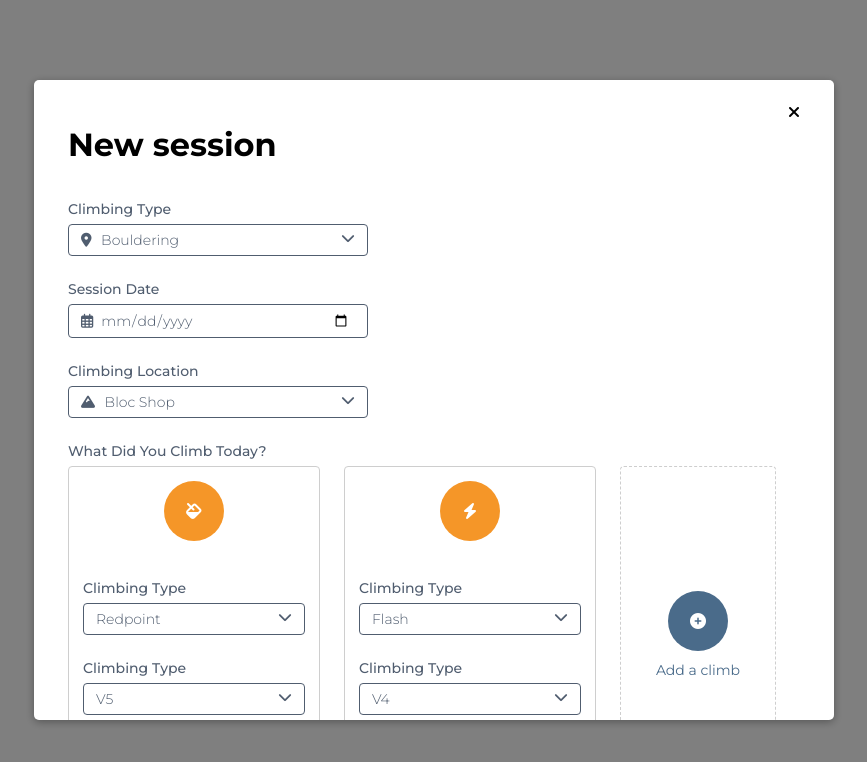
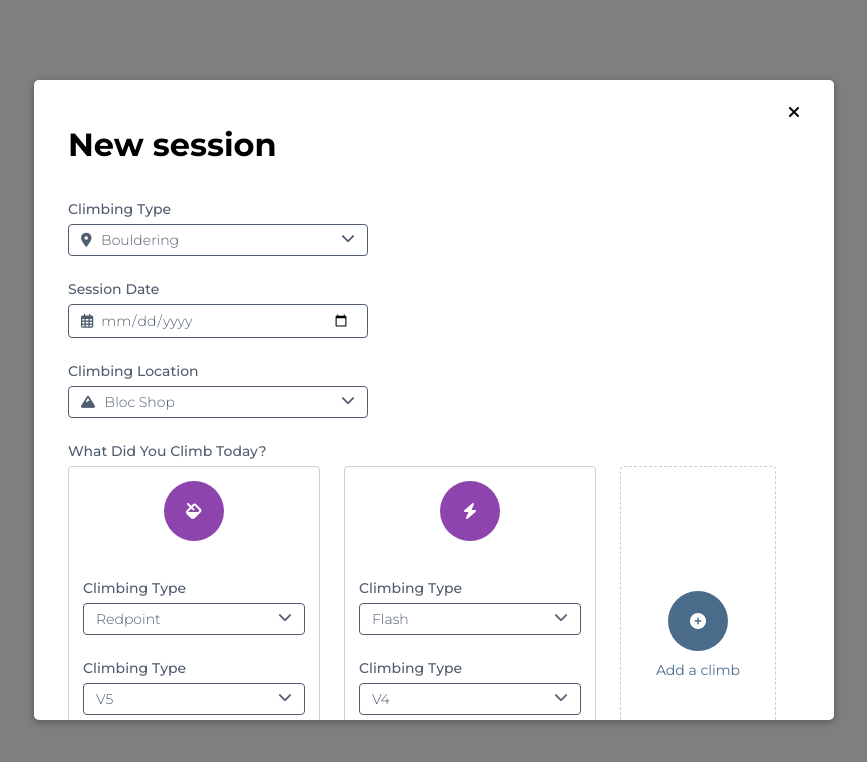
Before and after one commit to Armitage35/climber.guru, a Vue app: page / in a window 1280 px wide. Shown: the top 762 px of the page, without its empty margins (206-1073 px from the left). Built offline with nearby package versions, Linux system fonts and the light colour scheme.

Commit message:
Ensure climbs have the right colour

```diff
--- a/src/Variables.scss
+++ b/src/Variables.scss
@@ -1,7 +1,7 @@
 // Fonts
 $bodyFont: 'Montserrat', Tahoma, sans-serif;
 
-// Colors
+// Colors from style guide
 $plain-white: #FFFFFF;
 $very-light-grey: #F4F4F4;
 $darker-shade-of-grey: #CECECE;
@@ -11,8 +11,13 @@ $dark-blue: #4A6B8A;
 $fucking-dark-blue: #041F37;
 $mostly-black: #111111;
 $black: #000000;
+
+// Colors for route levels
 $romeo-purple: #8E44AD;
 $orange: #F59628;
+$green: #27AE60;
+$blue: #2980B9;
+$red: #C0392B;
 
 // Font weights
 $light: 300;
--- a/src/components/ClimbCard/ClimbCard.scss
+++ b/src/components/ClimbCard/ClimbCard.scss
@@ -60,9 +60,34 @@
 	cursor: pointer;
 }
 
-.climbCard__icon {
+.climbCard__icon--green {
+	@extend %icon;
+	background-color: $green;
+}
+
+.climbCard__icon--blue {
+	@extend %icon;
+	background-color: $blue;
+}
+
+.climbCard__icon--purple {
+	@extend %icon;
+	background-color: $romeo-purple;
+}
+
+.climbCard__icon--orange {
 	@extend %icon;
 	background-color: $orange;
+}
+
+.climbCard__icon--red {
+	@extend %icon;
+	background-color: $red;
+}
+
+.climbCard__icon--black {
+	@extend %icon;
+	background-color: $black;
 }
 
 .climbCard__icon--new {
--- a/src/components/ClimbCard/ClimbCard.vue
+++ b/src/components/ClimbCard/ClimbCard.vue
@@ -1,6 +1,6 @@
 <template>
 	<div v-if="content" class="climbCard">
-		<div class="climbCard__icon">
+		<div :class="'climbCard__icon' + colourResolver">
 			<i :class="iconResolver"></i>
 		</div>
 		<div class="climbCard__dropdowns">
@@ -95,6 +95,34 @@ export default {
 				default:
 					return 'fas fa-mountain';
 			}
+		},
+		colourResolver: function() {
+			switch (this.climb.grade) {
+				case 'V0':
+				case 'V1':
+					return '--green';
+				case 'V2':
+				case 'V3':
+					return '--blue';
+				case 'V4':
+				case 'V5':
+					return '--purple';
+				case 'V6':
+				case 'V7':
+					return '--orange';
+				case 'V8':
+				case 'V9':
+					return '--red';
+				case 'V10':
+				case 'V11':
+				case 'V12':
+				case 'V13':
+				case 'V14':
+				case 'V15':
+					return '--black';
+				default:
+					return '--green';
+			}
 		}
 	}
 };
```
